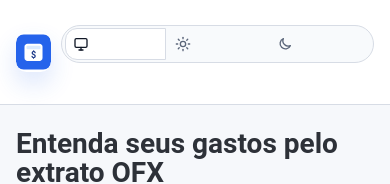
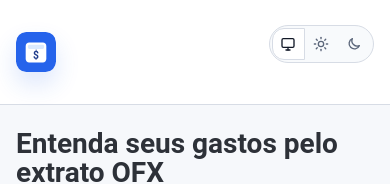
Before and after one commit to luizhtm/totalizador-gastos-mensais, a website: page index.html in a window 390 px wide. Shown: the top 184 px of the page. Drawn offline with nearby package versions, Linux system fonts and the light colour scheme.

Commit message:
Ajustes visuais toggle de modo escuro/claro

```diff
--- a/styles.css
+++ b/styles.css
@@ -165,12 +165,16 @@ button,
 
 .theme-toggle {
   align-items: center;
+  align-self: center;
   background: var(--app-surface-soft);
   border: 1px solid var(--app-border);
   border-radius: 999px;
   display: inline-flex;
+  flex: 1 1 28rem;
   gap: 0.2rem;
   margin-left: auto;
+  max-width: min(50%, 46rem);
+  min-width: min(100%, 26rem);
   padding: 0.2rem;
 }
 
@@ -185,7 +189,9 @@ button,
   box-shadow: none !important;
   color: var(--app-text-muted);
   display: inline-flex;
+  flex: 1 1 0;
   gap: 0.35rem;
+  justify-content: center;
   margin: 0;
   min-height: 2.25rem;
   padding: 0.45rem 0.6rem;
@@ -1036,13 +1042,18 @@ dialog.expense-dialog article > .modal-heading {
   }
 
   .theme-toggle {
+    flex: 0 0 auto;
     gap: 0.1rem;
+    margin-left: auto;
+    max-width: max-content;
+    min-width: 0;
     padding: 0.15rem;
   }
 
   .theme-toggle button {
     border-radius: 0.75rem;
     height: 2rem;
+    flex: 0 0 auto;
     min-height: 2rem;
     padding: 0.45rem;
     width: 2rem;
```
